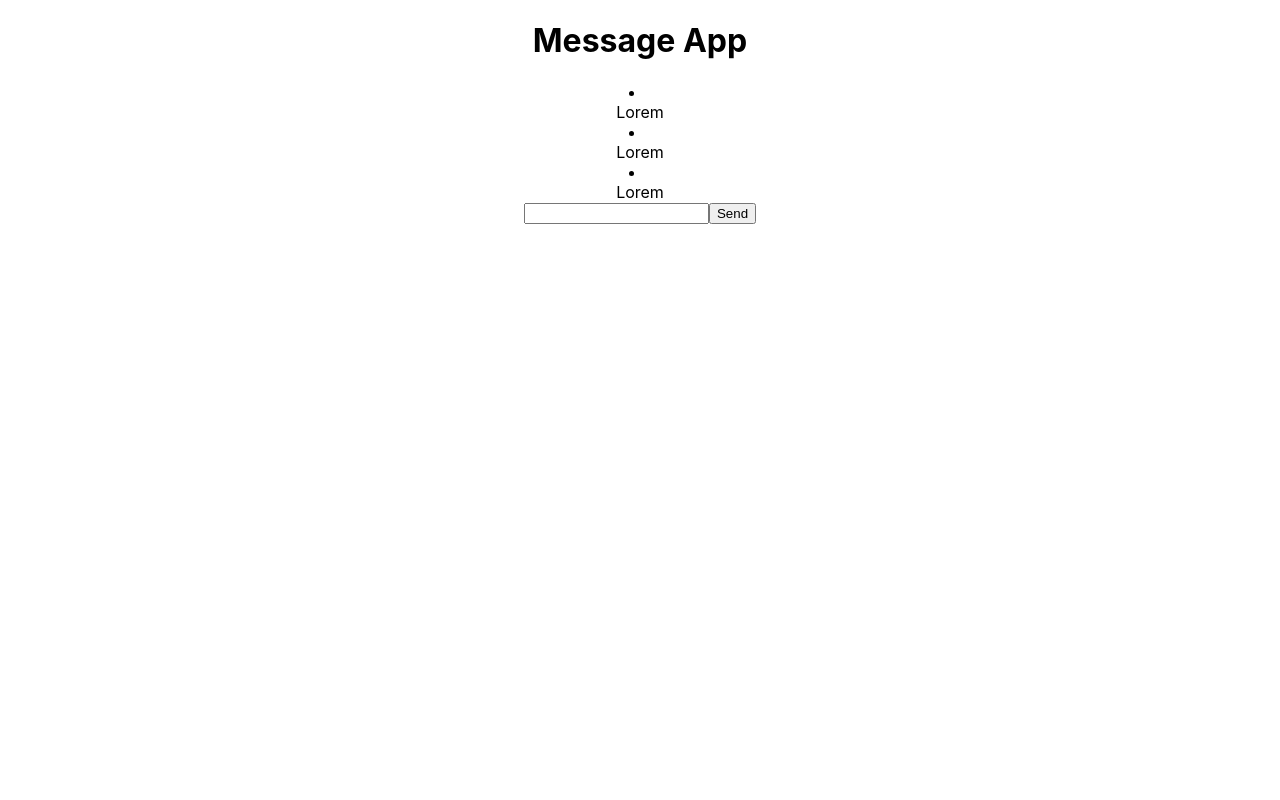
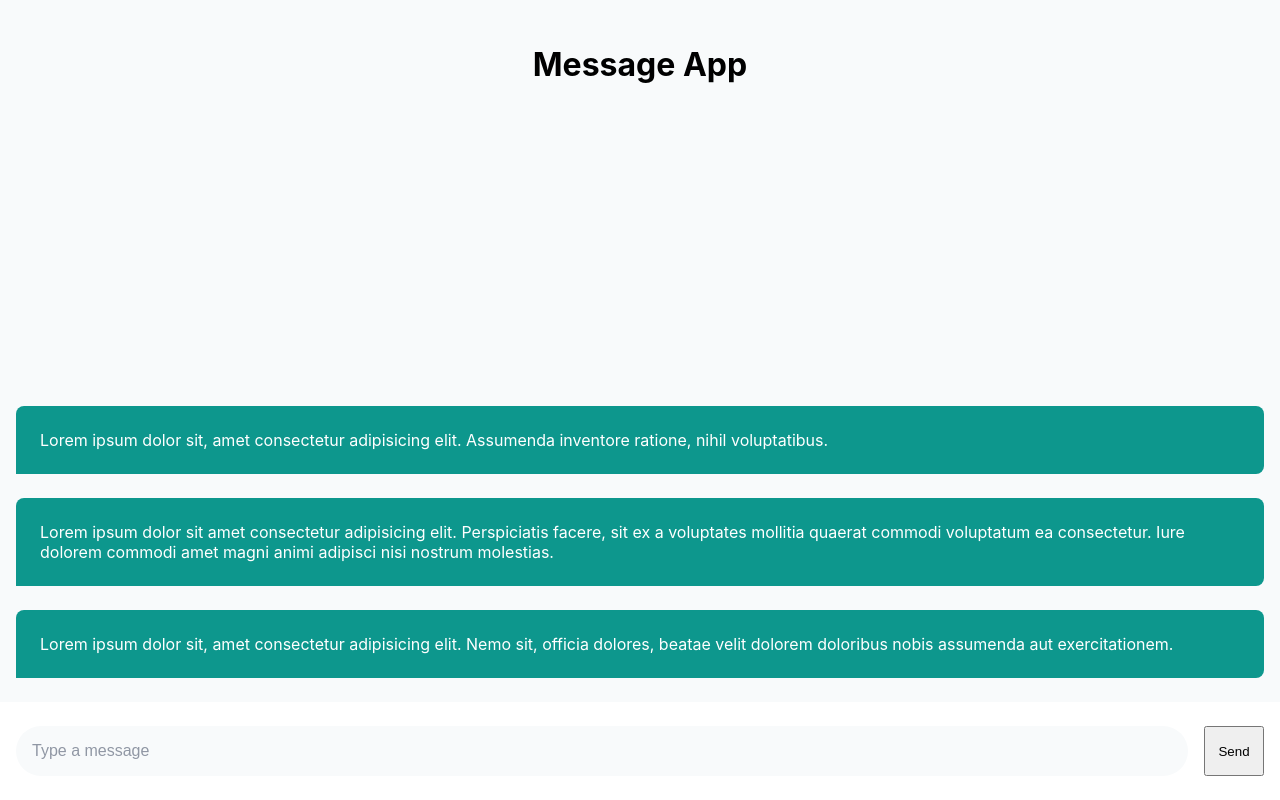
Before and after one commit to TommyEm/messaging-app, a React (Create React App) app: page / in a window 1280 px wide. Built offline with nearby package versions, Linux system fonts and the light colour scheme.

Commit message:
Added some style

```diff
--- a/public/data/fake-data.json
+++ b/public/data/fake-data.json
@@ -1,14 +1,14 @@
 [
 	{
-		"text": "Lorem",
+		"text": "Lorem ipsum dolor sit, amet consectetur adipisicing elit. Assumenda inventore ratione, nihil voluptatibus.",
 		"private": true
 	},
 	{
-		"text": "Lorem",
+		"text": "Lorem ipsum dolor sit amet consectetur adipisicing elit. Perspiciatis facere, sit ex a voluptates mollitia quaerat commodi voluptatum ea consectetur. Iure dolorem commodi amet magni animi adipisci nisi nostrum molestias.",
 		"private": true
 	},
 	{
-		"text": "Lorem",
+		"text": "Lorem ipsum dolor sit, amet consectetur adipisicing elit. Nemo sit, officia dolores, beatae velit dolorem doloribus nobis assumenda aut exercitationem.",
 		"private": true
 	}
 ]
--- a/src/App.css
+++ b/src/App.css
@@ -1,3 +1,28 @@
 .App {
+	display: flex;
+	flex-direction: column;
+	justify-content: space-between;
+	height: 100%;
+	background-color: var(--color-neutral100);
 	text-align: center;
 }
+
+.App-header,
+.App-main,
+.App-footer {
+	padding: var(--space-3) var(--space-2);
+}
+
+.App-main {
+	flex: 1;
+	display: flex;
+	flex-direction: column;
+	justify-content: flex-end;
+}
+
+.App-footer {
+	display: grid;
+	grid-template-columns: auto 60px;
+	gap: var(--space-2);
+	background-color: var(--color-neutral0);
+}
--- a/src/App.tsx
+++ b/src/App.tsx
@@ -44,6 +44,7 @@ function App() {
 	}
 
 	const onAddMessage = useCallback(() => {
+		if (newMessage !== '') {
 			setMessages([
 				...messages,
 				{
@@ -51,8 +52,9 @@ function App() {
 					private: false,
 				},
 			]);
-
-	}, [newMessage]);
+			setNewMessage('');
+		}
+	}, [newMessage, messages]);
 
 	if (error) {
 		return <div>Error</div>;
@@ -62,13 +64,19 @@ function App() {
 
 	} else {
 		return (
-			<div className="App">
+			<div className='App'>
+				<header className='App-header'>
 					<h1>Message App</h1>
+				</header>
 
+				<main className='App-main'>
 					<List items={messages} />
+				</main>
 
+				<footer className='App-footer'>
 					<Textarea value={newMessage} onChange={handleChangeMessage} />
-				<Button onClick={onAddMessage}>Send</Button>
+					<Button type='submit' onClick={onAddMessage}>Send</Button>
+				</footer>
 			</div>
 		);
 	}
--- a/src/components/button/Button.tsx
+++ b/src/components/button/Button.tsx
@@ -2,12 +2,21 @@ import * as React from 'react';
 
 
 interface IButton {
+	type?: 'button' | 'submit' | 'reset';
 	onClick: () => void;
 }
 
-export const Button: React.FC<IButton> = ({ children, onClick }) => {
+export const Button: React.FC<IButton> = ({
+	children,
+	type = 'button',
+	onClick
+}) => {
 	return (
-		<button className='Button' onClick={onClick}>
+		<button
+			className='Button'
+			type={type}
+			onClick={onClick}
+		>
 			{children}
 		</button>
 	);
--- /dev/null
+++ b/src/components/list/List.css
@@ -0,0 +1,7 @@
+.List {
+	list-style: none;
+}
+
+.List > li + li {
+	margin-top: var(--space-3);
+}
--- a/src/components/list/List.tsx
+++ b/src/components/list/List.tsx
@@ -1,6 +1,6 @@
 import * as React from 'react';
-
 import { Message, IMessageData } from '../message/Message';
+import './List.css';
 
 
 interface IList {
--- /dev/null
+++ b/src/components/message/Message.css
@@ -0,0 +1,7 @@
+.Message {
+	padding: var(--space-3);
+	background-color: var(--color-primary400);
+	border-radius: var(--radius-1) var(--radius-1) var(--radius-1) 0;
+	color: var(--color-neutral0);
+	text-align: left;
+}
--- a/src/components/message/Message.tsx
+++ b/src/components/message/Message.tsx
@@ -1,4 +1,5 @@
 import * as React from 'react';
+import './Message.css';
 
 
 export interface IMessageData {
--- /dev/null
+++ b/src/components/textarea/Textarea.css
@@ -0,0 +1,12 @@
+.Textarea {
+	padding: var(--space-2);
+	background-color: var(--color-neutral100);
+	border: none;
+	border-radius: 100px;
+	color: var(--color-neutral400);
+	font-size: var(--font-size1);
+}
+
+.Textarea::placeholder {
+	color: var(--color-neutral300);
+}
--- a/src/components/textarea/Textarea.tsx
+++ b/src/components/textarea/Textarea.tsx
@@ -1,4 +1,5 @@
 import * as React from 'react';
+import './Textarea.css';
 
 
 interface ITextarea {
@@ -11,7 +12,8 @@ export const Textarea: React.FC<ITextarea> = ({ value, onChange }) => {
 		<input
 			className='Textarea'
 			type='textarea'
-			defaultValue={value}
+			value={value}
+			placeholder='Type a message'
 			onChange={onChange}
 		/>
 	);
--- a/src/index.css
+++ b/src/index.css
@@ -1,10 +1,37 @@
+:root {
+	--color-primary400: #0D978D;
+
+	--color-neutral0: #FFFFFF;
+	--color-neutral100: #F8FAFB;
+	--color-neutral200: #ECEEF2;
+	--color-neutral300: #9097A4;
+	--color-neutral400: #3E4250;
+	--color-neutral500: #262C3C;
+
+	--space-1: 8px;
+	--space-2: 16px;
+	--space-3: 24px;
+	--space-4: 32px;
+
+	--font-size1: 16px;
+
+	--radius-1: 8px;
+	--radius-2: 100px;
+}
+
 body {
 	margin: 0;
 	font-family: -apple-system, BlinkMacSystemFont, 'Segoe UI', 'Roboto', 'Oxygen',
 		'Ubuntu', 'Cantarell', 'Fira Sans', 'Droid Sans', 'Helvetica Neue',
 		sans-serif;
+	font-size: var(--font-size1);
 	-webkit-font-smoothing: antialiased;
 	-moz-osx-font-smoothing: grayscale;
+}
+
+body,
+#root {
+	height: 100vh;
 }
 
 code {
```
Also changed, not shown: src/components/button/Button.css (added). Lines whose indentation alone changed are shown as unchanged.
